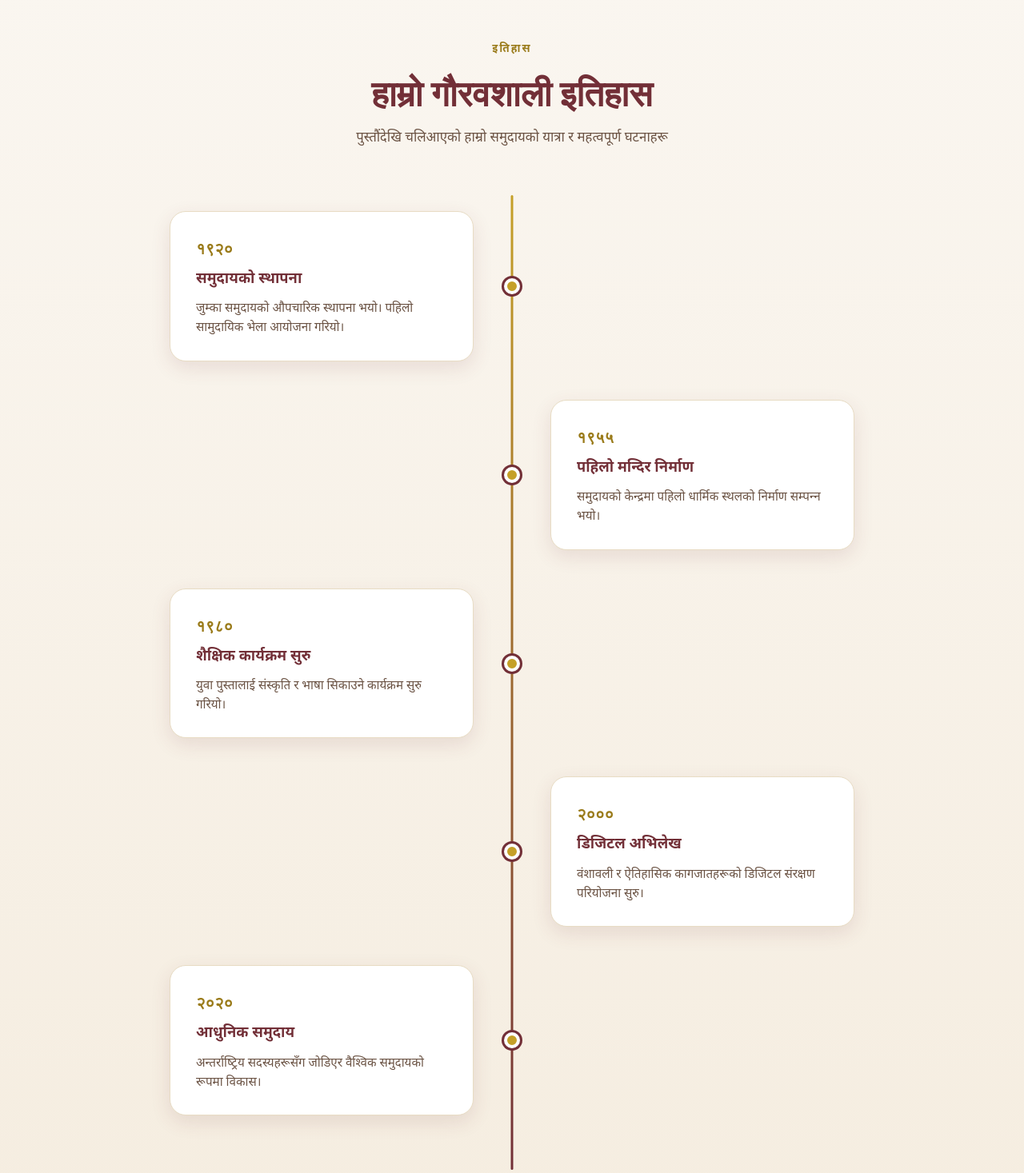
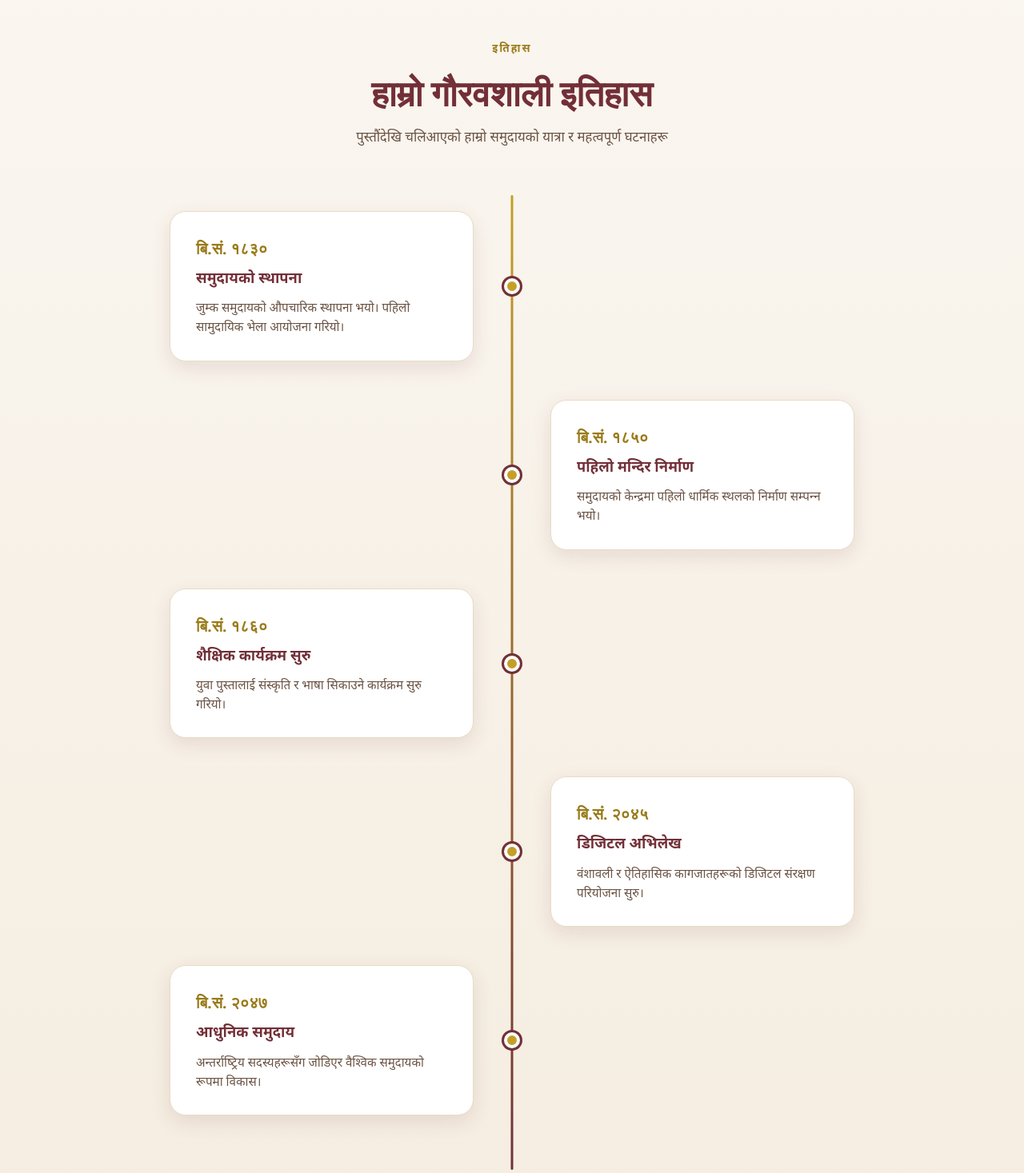
Before and after one commit to webgraph-db/jumka-web, a React (Vite) app: page / in a window 1280 px wide. Shown: the part 2062-3529 px from the top of the page at 80% size. Built offline with nearby package versions, Linux system fonts and the light colour scheme.

Commit message:
change date in history

```diff
--- a/src/components/History.jsx
+++ b/src/components/History.jsx
@@ -2,27 +2,27 @@ import './History.css'
 
 const timeline = [
   {
-    year: '१९२०',
+    year: 'बि.सं. १८३०',
     title: 'समुदायको स्थापना',
-    desc: 'जुम्का समुदायको औपचारिक स्थापना भयो। पहिलो सामुदायिक भेला आयोजना गरियो।',
+    desc: 'जुम्क समुदायको औपचारिक स्थापना भयो। पहिलो सामुदायिक भेला आयोजना गरियो।',
   },
   {
-    year: '१९५५',
+    year: 'बि.सं. १८५०',
     title: 'पहिलो मन्दिर निर्माण',
     desc: 'समुदायको केन्द्रमा पहिलो धार्मिक स्थलको निर्माण सम्पन्न भयो।',
   },
   {
-    year: '१९८०',
+    year: 'बि.सं. १८६०',
     title: 'शैक्षिक कार्यक्रम सुरु',
     desc: 'युवा पुस्तालाई संस्कृति र भाषा सिकाउने कार्यक्रम सुरु गरियो।',
   },
   {
-    year: '२०००',
+    year: 'बि.सं. २०४५',
     title: 'डिजिटल अभिलेख',
     desc: 'वंशावली र ऐतिहासिक कागजातहरूको डिजिटल संरक्षण परियोजना सुरु।',
   },
   {
-    year: '२०२०',
+    year: 'बि.सं. २०४७',
     title: 'आधुनिक समुदाय',
     desc: 'अन्तर्राष्ट्रिय सदस्यहरूसँग जोडिएर वैश्विक समुदायको रूपमा विकास।',
   },
```
